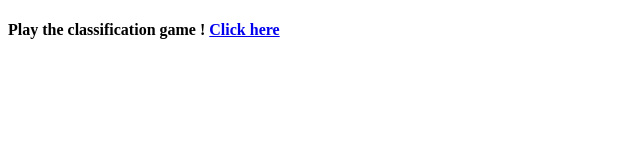
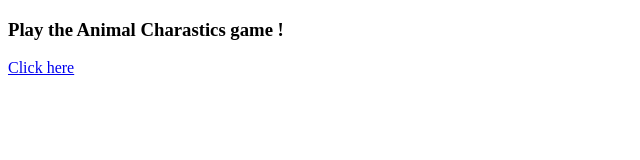
Before and after one commit to natakin2016/animal-tree, a website: page comps/moreinfopage/moreinfopage.html in a window 1280 px wide. Shown: the whole page, without its empty margins (0-640 px from the left). Drawn offline with Linux system fonts and the light colour scheme; files that its build step writes are made by us from their sources.

Commit message:
okay-now

```diff
--- a/comps/moreinfopage/moreinfopage.html
+++ b/comps/moreinfopage/moreinfopage.html
@@ -9,9 +9,9 @@
 
 <body>
 
-<h4>Play the classification game !
+<h3>Play the Animal Charastics game !</h3>
 
-<a href="http://www.sheppardsoftware.com/content/animals/kidscorner/games/animalclassgame.htm">Click here</a></h4>
+<a href="http://www.sheppardsoftware.com/content/animals/kidscorner/games/animalclassgame.htm">Click here</a>
 
 
 </body>
```
